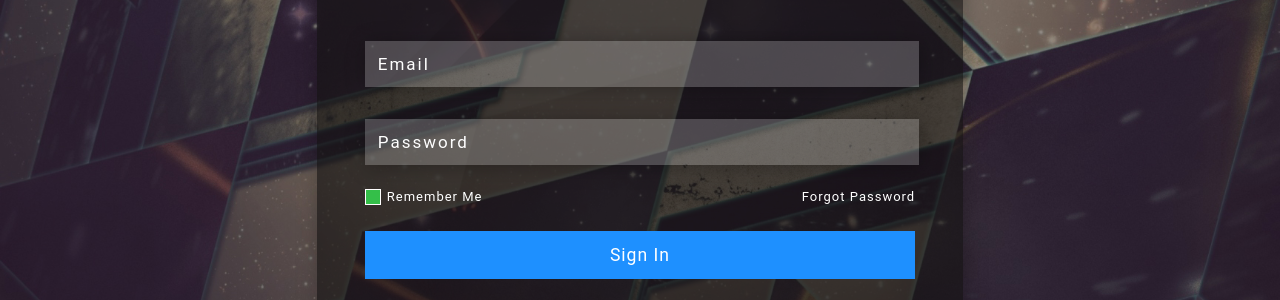
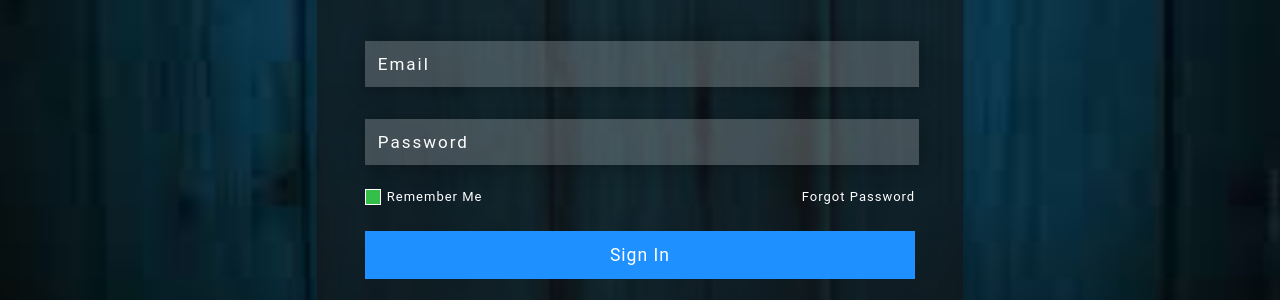
Before and after one commit to ravecampus/Registeration-Form, a plain HTML site: page index.html in a window 1280 px wide. Shown: the part 445-745 px from the top of the page. Drawn offline with Linux system fonts and the light colour scheme.

Commit message:
Bug resolved

```diff
--- a/css/style.css
+++ b/css/style.css
@@ -12,7 +12,7 @@ nav.horizontal ul li{	display: inline-block;}/* horizontal menu */
 img{max-width:100%;}
 
 body {
-    background: url(../images/banner2.jpg)no-repeat 0px 0px;
+    background: url(../images/123.jfif)no-repeat 0px 0px;
     background-size: cover;
     -webkit-background-size: cover;
     -moz-background-size: cover;
```
Also changed, not shown: images/123.jfif (added), images/123.jpg (added).
